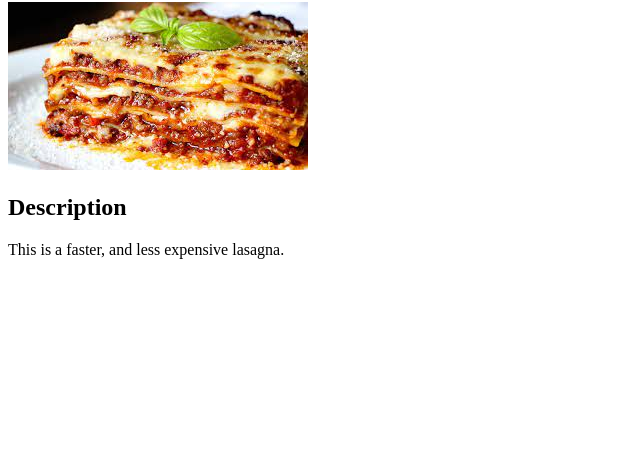
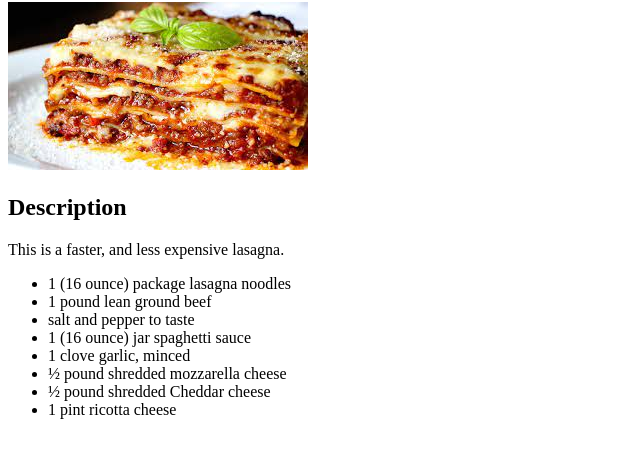
Before and after one commit to Pedrubik/odin-recipes, a plain HTML site: page recipes/lasagna.html in a window 1280 px wide. Shown: the part 78-536 px from the top of the page, without its empty margins (0-640 px from the left). Drawn offline with Linux system fonts and the light colour scheme.

Commit message:
Add ingredient

```diff
--- a/recipes/lasagna.html
+++ b/recipes/lasagna.html
@@ -17,5 +17,15 @@
     <p>
         This is a faster, and less expensive lasagna.
     </p>
+    <ul>
+    <li>1 (16 ounce) package lasagna noodles </li>
+    <li>1 pound lean ground beef </li>
+    <li>salt and pepper to taste </li>
+    <li>1 (16 ounce) jar spaghetti sauce </li>
+    <li>1 clove garlic, minced </li>
+    <li>½ pound shredded mozzarella cheese </li>
+    <li>½ pound shredded Cheddar cheese </li>
+    <li>1 pint ricotta cheese </li>
+    </ul>
 </body>
 </html>
```
